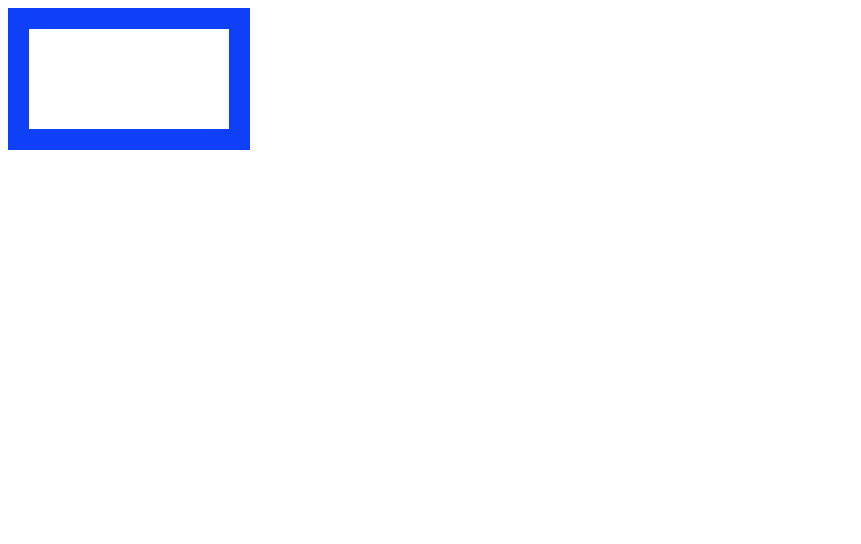
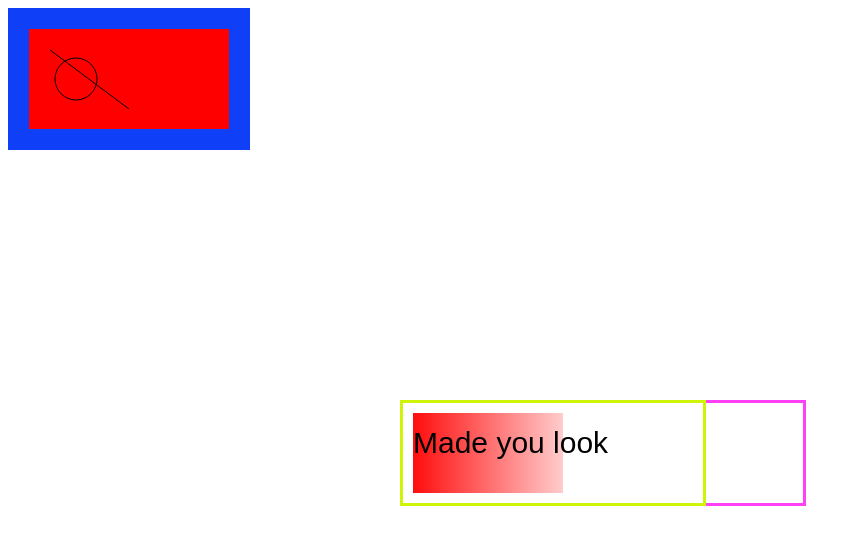
Before and after one commit to miketwenty1/lamegame, a plain HTML site: page index.html in a window 1280 px wide. Shown: the whole page, without its empty margins (0-861 px from the left). Drawn offline with Linux system fonts and the light colour scheme.

Commit message:
amazing game update

```diff
--- a/index.html
+++ b/index.html
@@ -1,3 +1,52 @@
 <html>
   <canvas id="myCanvas" width="200" height="100" style="border:21px solid #0f40f7;"></canvas>
+  <canvas id="myCanvas_2" width="400" height="100" style="border:3px solid #Ff40f7; position: absolute; left: 400; top: 400; z-index: 0;"></canvas>
+  <canvas id="myCanvas_3" width="300" height="100" style="border:3px solid #cff407; position: absolute; left: 400; top: 400; z-index: 1;"></canvas>
+
+  <script>
+    const canvas = document.getElementById("myCanvas");
+    const ctx_line = canvas.getContext("2d");
+    const ctx_circle = canvas.getContext("2d");
+    // fill
+    ctx_line.fillStyle = "#FF0000";
+    ctx_line.fillRect(0,0,1500,705);
+
+    // line
+    ctx_line.moveTo(21,21);
+    ctx_line.lineTo(100,80);
+    ctx_line.stroke();
+
+    // circle
+    ctx_circle.beginPath();
+    ctx_circle.arc(47, 50, 21, 0, 2 * Math.PI);
+    ctx_circle.stroke();
+
+  </script>
+
+  <script>
+    const c = document.getElementById("myCanvas_2");
+    const ctx = c.getContext("2d");
+
+    // Create gradient
+    const grd = ctx.createLinearGradient(0, 0, 200, 0);
+    grd.addColorStop(0, "red");
+    grd.addColorStop(1, "white");
+
+    // Fill with gradient
+    ctx.fillStyle = grd;
+    ctx.fillRect(10, 10, 150, 80);
+
+    const c2 = document.getElementById("myCanvas_3");
+    const ctx_word = c2.getContext("2d");
+    // const ctx_word_2 = c2.getContext("2d");
+    ctx_word.font = "30px Arial";
+    ctx_word.fillText("Made you look", 10, 50);
+
+    // ctx_word_2.font = "30px Arial";
+    // ctx_word_2.strokeText("LOL", 10, 50);
+
+
+  </script>
+
+
 </html>
```
